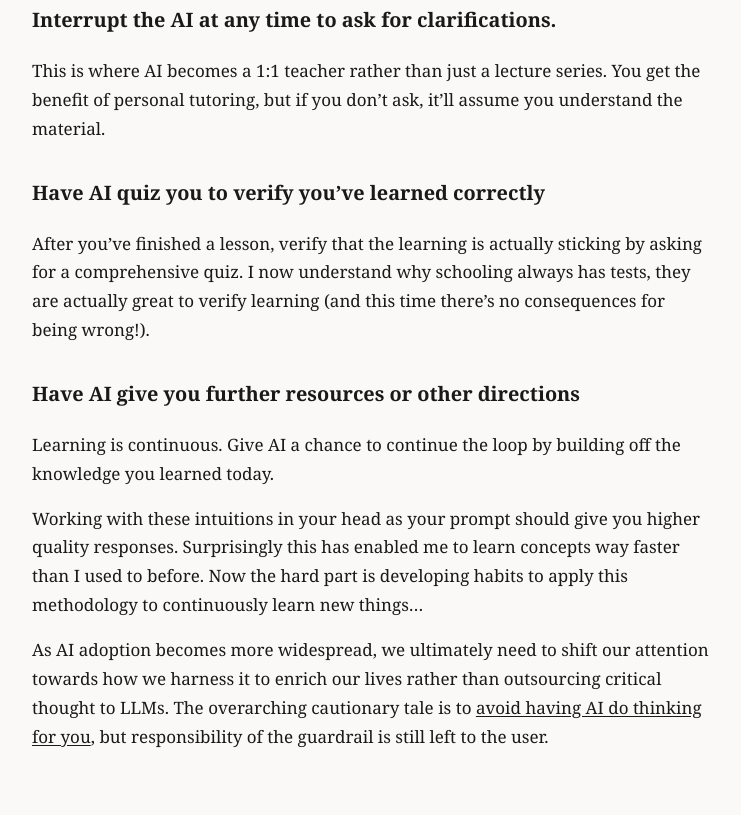
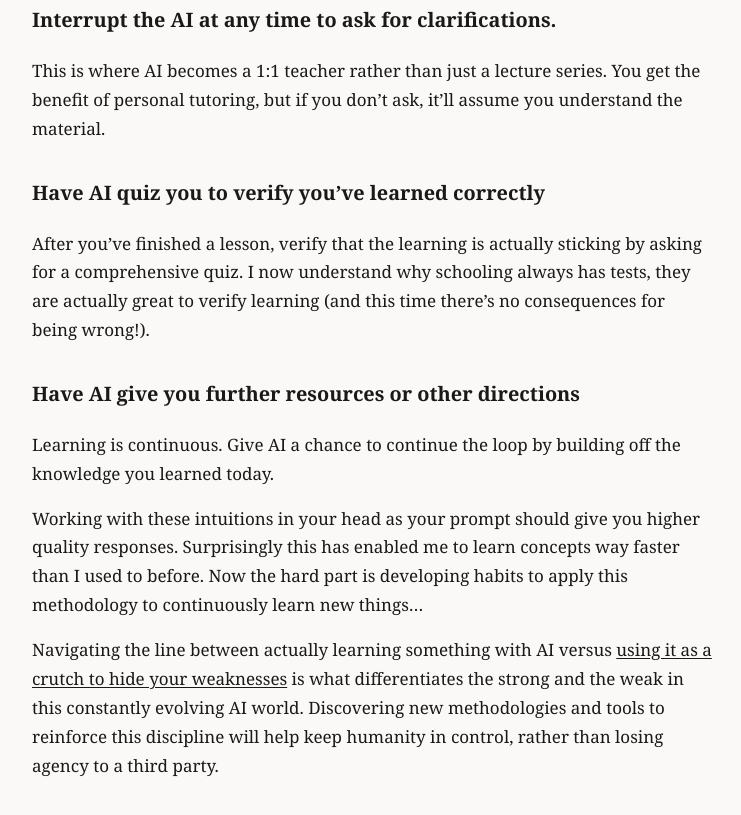
Before and after one commit to wes-chen/wes-chen.github.io, an Astro site: page /blog/learning-with-ai in a window 1280 px wide. Shown: the part 1798-2613 px from the top of the page, without its empty margins (268-1009 px from the left). Built offline with nearby package versions, Linux system fonts and the light colour scheme; Astro itself is replaced by a stand-in of ours.

Commit message:
Update learning-with-ai.md

```diff
--- a/src/pages/blog/learning-with-ai.md
+++ b/src/pages/blog/learning-with-ai.md
@@ -41,4 +41,4 @@ Learning is continuous. Give AI a chance to continue the loop by building off th
 
 Working with these intuitions in your head as your prompt should give you higher quality responses. Surprisingly this has enabled me to learn concepts way faster than I used to before. Now the hard part is developing habits to apply this methodology to continuously learn new things…
 
-As AI adoption becomes more widespread, we ultimately need to shift our attention towards how we harness it to enrich our lives rather than outsourcing critical thought to LLMs. The overarching cautionary tale is to [avoid having AI do thinking for you](https://news.harvard.edu/gazette/story/2025/11/is-ai-dulling-our-minds/), but responsibility of the guardrail is still left to the user.
+Navigating the line between actually learning something with AI versus [using it as a crutch to hide your weaknesses](https://news.harvard.edu/gazette/story/2025/11/is-ai-dulling-our-minds/) is what differentiates the strong and the weak in this constantly evolving AI world. Discovering new methodologies and tools to reinforce this discipline will help keep humanity in control, rather than losing agency to a third party.
```
